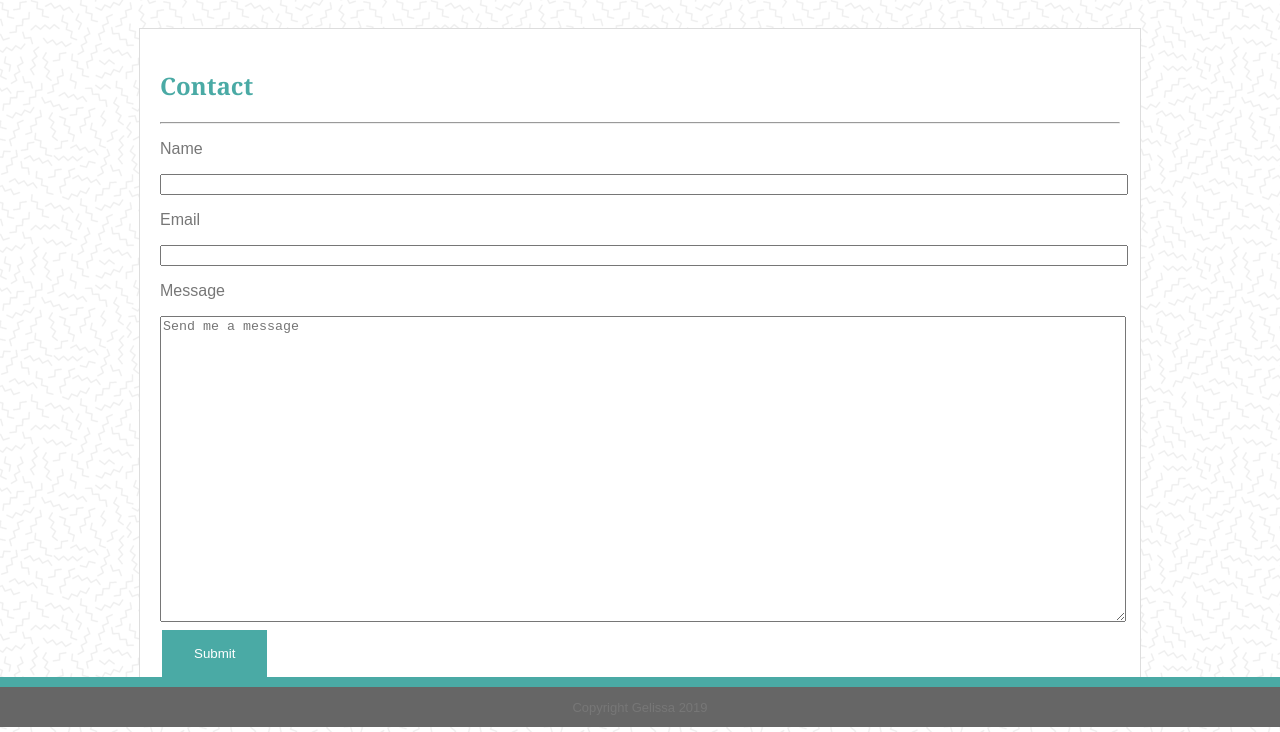
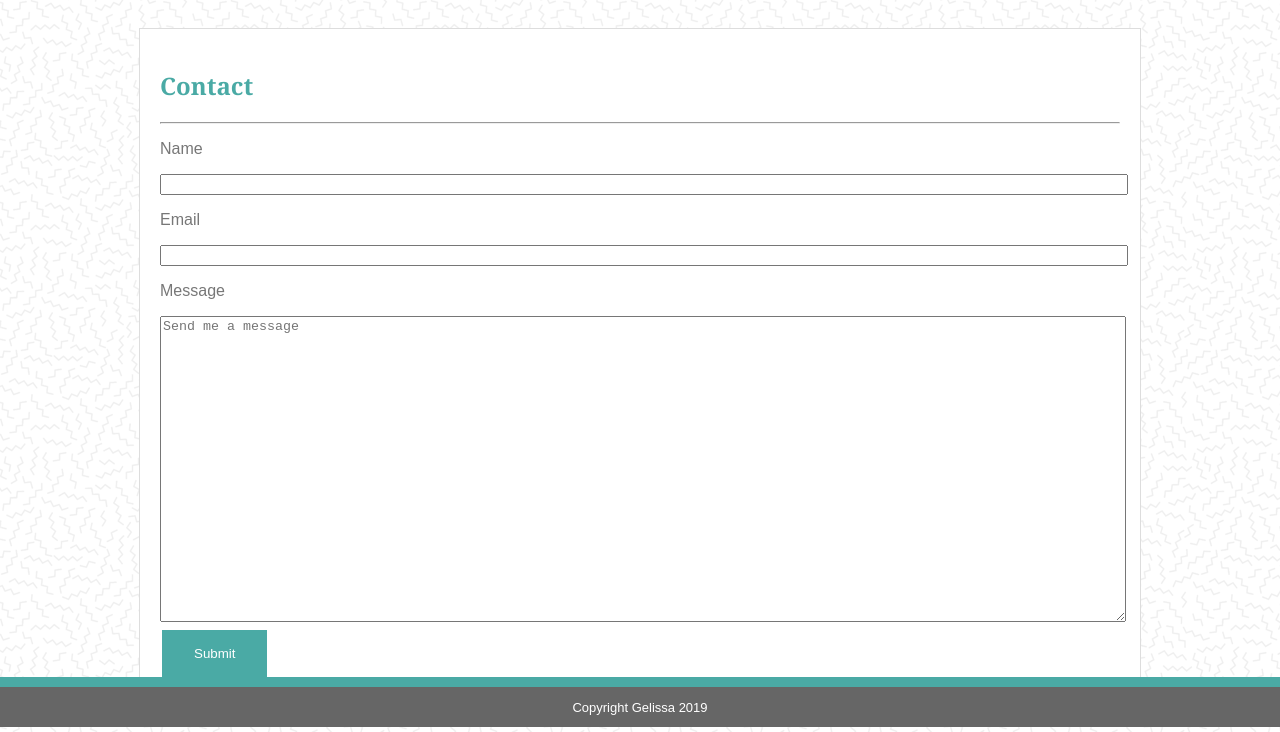
Before and after one commit to gelissa/Basic-Portfolio, a plain HTML site: page contact.html in a window 1280 px wide. Shown: the part 73-805 px from the top of the page. Drawn offline with Linux system fonts and the light colour scheme.

Commit message:
added footertext color

```diff
--- a/contact.html
+++ b/contact.html
@@ -52,7 +52,7 @@
 
 <!--footer styling-->
 <footer id="footer">
-    <p>Copyright Gelissa 2019</p>
+        <p id="footerText">Copyright Gelissa 2019</p>
 </footer>
 
 </html>
```
Also changed, not shown: index.html (+1 -1 lines), portfolio.html (+1 -1 lines).
